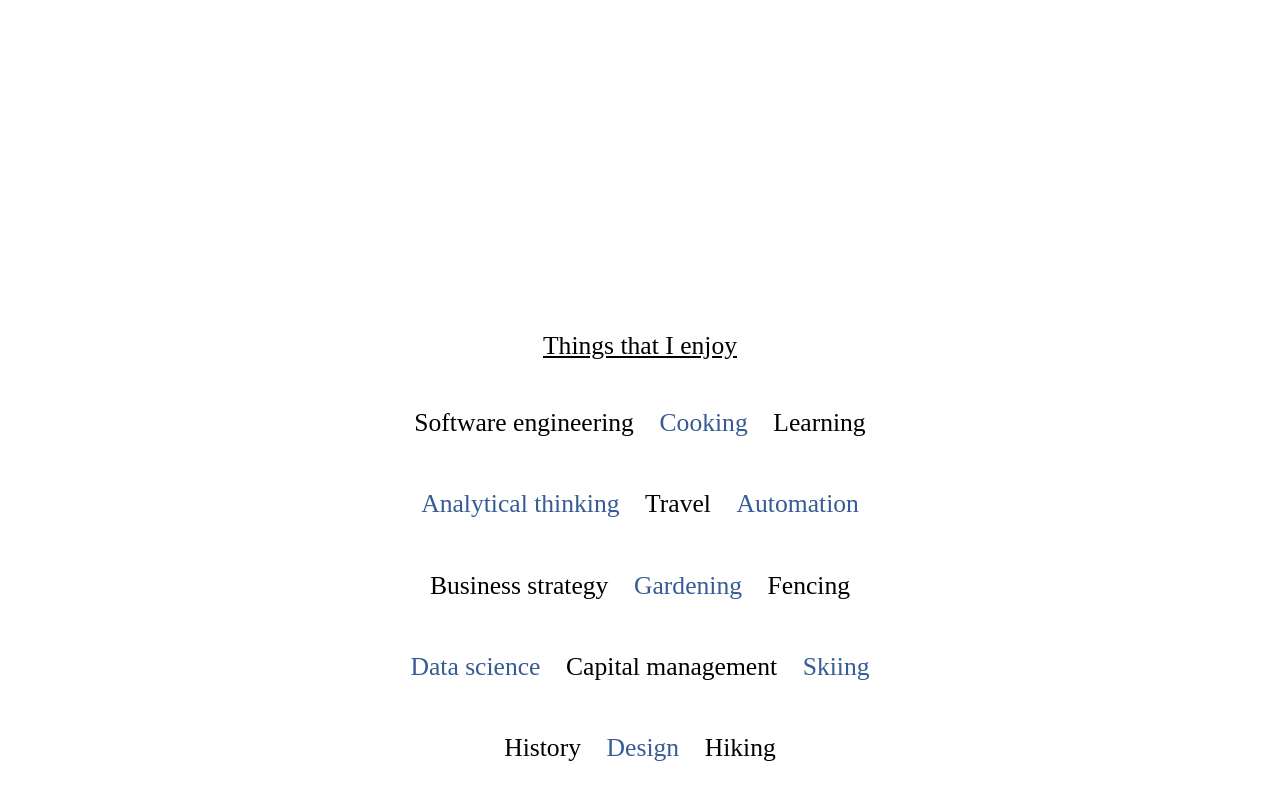
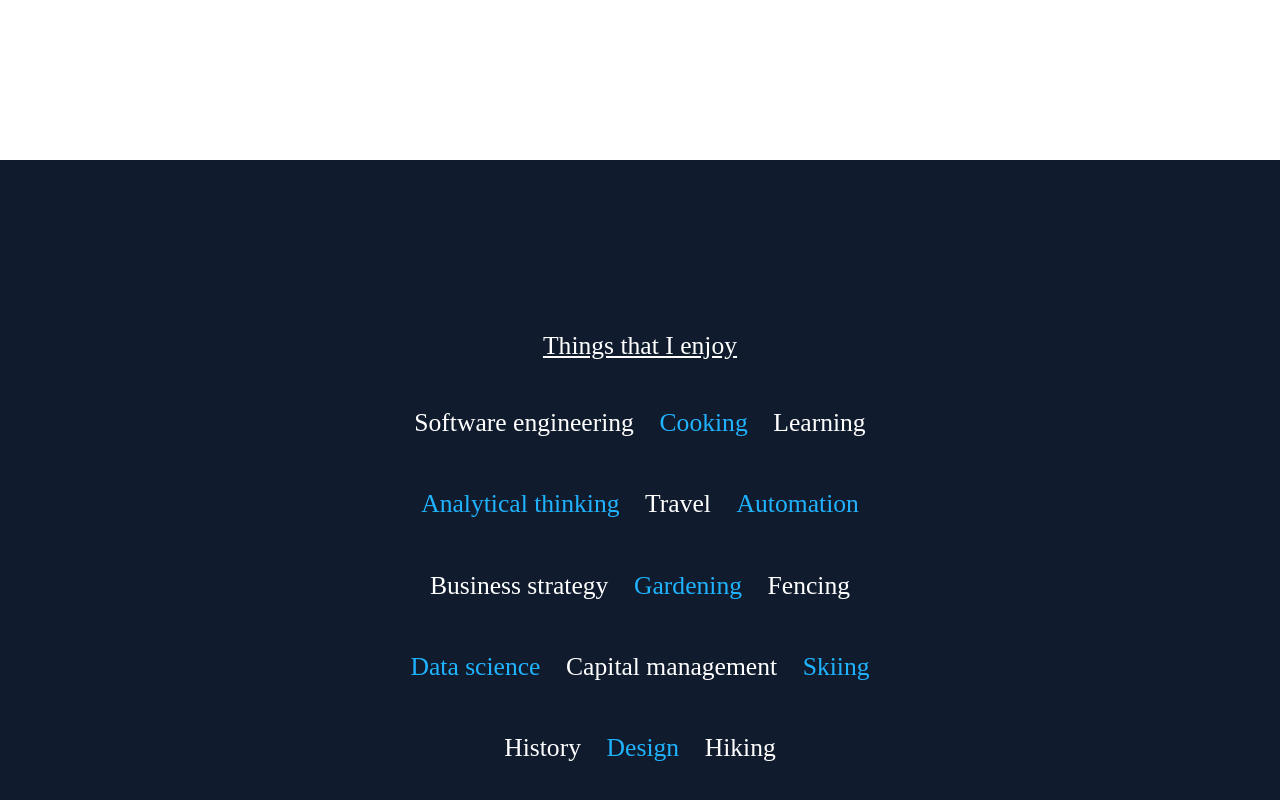
Before and after one commit to evanwherchek/evanwherchek.github.io, a React (Create React App) app: page / in a window 1280 px wide. Shown: the part 1440-2240 px from the top of the page. Built offline with nearby package versions, Linux system fonts and the light colour scheme; a web font is replaced by a local one.

Commit message:
Changed styling

```diff
--- a/package.json
+++ b/package.json
@@ -11,6 +11,7 @@
     "@testing-library/react": "^13.4.0",
     "@testing-library/user-event": "^13.5.0",
     "motion": "^12.23.11",
+    "ogl": "^1.0.11",
     "react": "^18.3.1",
     "react-dom": "^18.3.1",
     "react-scripts": "5.0.1",
--- a/src/widgets/Inspirations.js
+++ b/src/widgets/Inspirations.js
@@ -1,10 +1,11 @@
 import { motion } from "motion/react"
+import backgroundImage from '../assets/wireframe.png'
 
 function Inspirations() {
     const styles = {
         h2: {
             fontFamily: 'Poly',
-            color: 'black',
+            color: 'white',
             fontWeight: '100',
             fontSize: '2vw',
             marginTop: '0',
@@ -13,7 +14,7 @@ function Inspirations() {
         },
         p1: {
             fontFamily: 'Poly',
-            color: 'black',
+            color: 'white',
             fontWeight: '100',
             fontSize: '2vw',
             marginLeft: '1vw',
@@ -21,7 +22,7 @@ function Inspirations() {
         },
         p2: {
             fontFamily: 'Poly',
-            color: '#365b95',
+            color: '#20b3ff',
             fontWeight: '100',
             fontSize: '2vw',
             marginLeft: '1vw',
@@ -33,7 +34,12 @@ function Inspirations() {
     }
 
     return (
-        <div style={{height: '100vh', display: 'flex', alignItems: 'center', justifyContent: 'center', flexDirection: 'column'}}>
+        <div style={{height: '100vh',
+            display: 'flex',
+            alignItems: 'center',
+            justifyContent: 'center',
+            flexDirection: 'column',
+            backgroundColor: '#101C2D'}}>
             <h2 style={styles.h2}>Things that I enjoy</h2>
             <motion.div
                 initial={{ opacity: 0, x: 50 }}
--- a/src/widgets/Title.js
+++ b/src/widgets/Title.js
@@ -1,9 +1,15 @@
 import logo from '../assets/logo-1.png';
 import { motion } from "motion/react"
+import Threads from './Threads';
 
 function Title() {
     return (
         <div style={{height: '100vh', width: '100vw', display: 'flex', alignItems: 'center', justifyContent: 'center', backgroundColor: '#101C2D'}}>
+            <Threads
+                amplitude={1}
+                distance={0}
+                enableMouseInteraction={true}
+            />
             <motion.div
                 initial={{ opacity: 0, y: 50 }}
                 animate={{ opacity: 1, y: 0 }}
```
Also changed, not shown: src/assets/wireframe.png (added), 1 other file (tests, documents, lock files or other folders).
